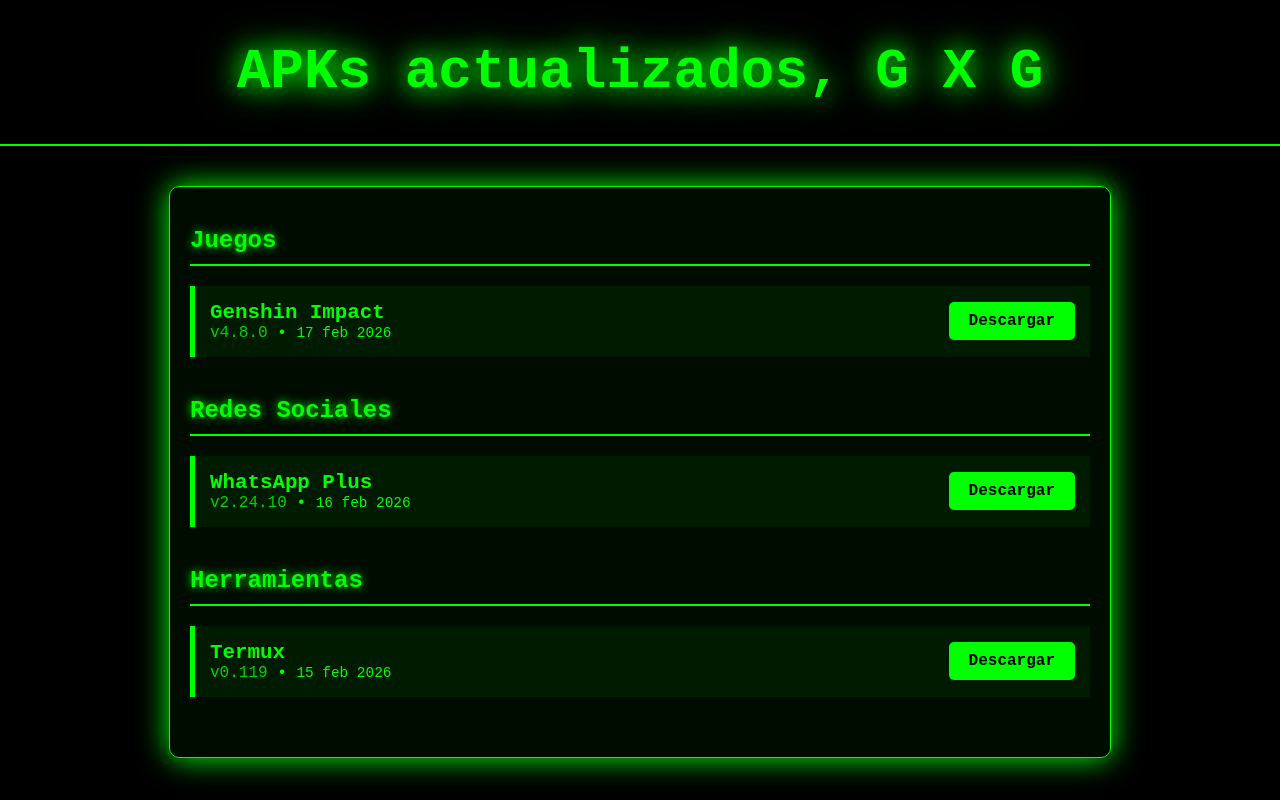
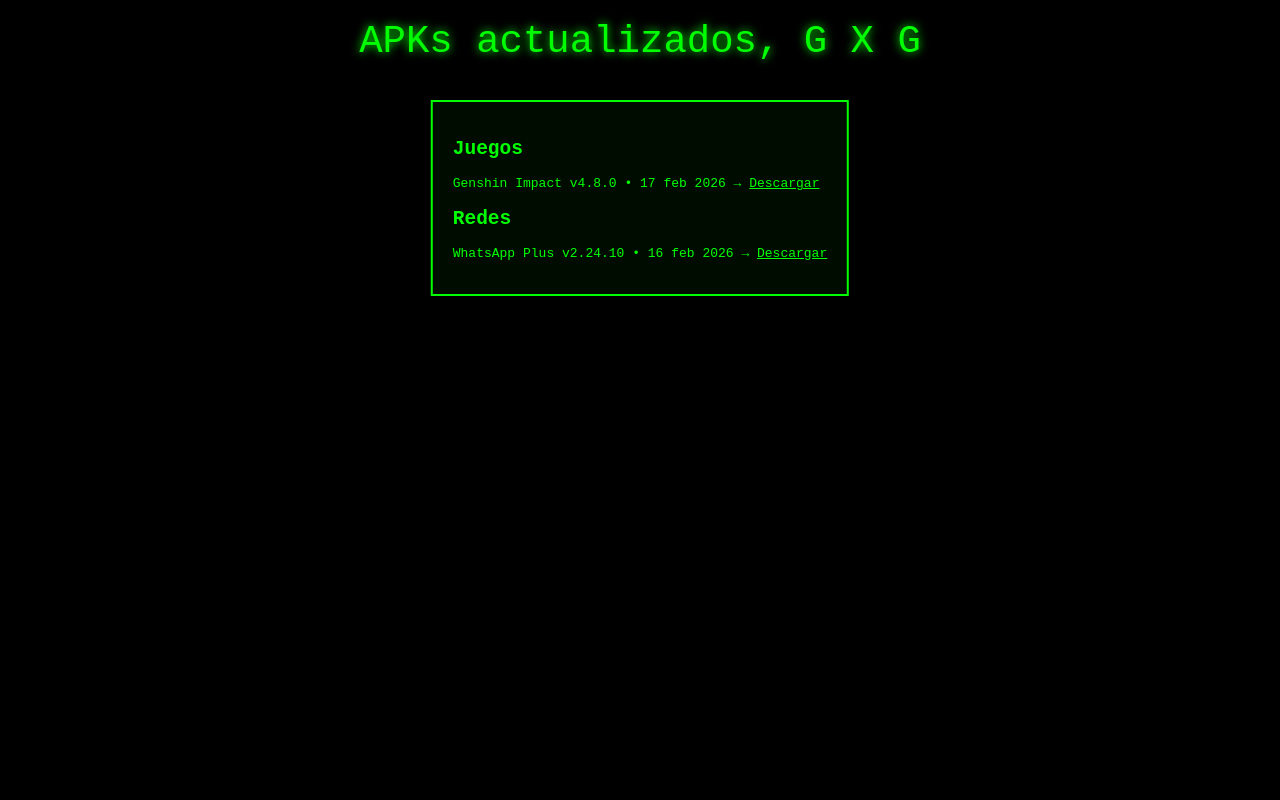
Before and after one commit to alberdte54321-ux/APK-XG, a plain HTML site: page index.html in a window 1280 px wide. Drawn offline with Linux system fonts and the light colour scheme.

Commit message:
bercionfinal

```diff
--- a/index.html
+++ b/index.html
@@ -1,176 +1,53 @@
 <!DOCTYPE html>
 <html lang="es">
 <head>
-  <meta charset="UTF-8" />
-  <meta name="viewport" content="width=device-width, initial-scale=1.0"/>
+  <meta charset="UTF-8">
+  <meta name="viewport" content="width=device-width, initial-scale=1.0">
   <title>APKs actualizados, G X G</title>
   <style>
-    body {
-      margin: 0;
-      padding: 0;
-      font-family: 'Courier New', monospace;
-      background: #000;
-      color: #0f0;
-      overflow-x: hidden;
-    }
-
-    /* Fondo Matrix */
-    canvas {
-      position: fixed;
-      top: 0; left: 0;
-      z-index: -1;
-    }
-
-    header {
-      text-align: center;
-      padding: 40px 20px;
-      background: rgba(0,0,0,0.7);
-      border-bottom: 2px solid #0f0;
-      position: relative;
-      z-index: 10;
-    }
-
-    h1 {
-      margin: 0;
-      font-size: 3.5em;
-      text-shadow: 0 0 10px #0f0, 0 0 20px #0f0;
-      animation: glow 2s infinite alternate;
-    }
-
-    .container {
-      max-width: 900px;
-      margin: 40px auto;
-      padding: 20px;
-      background: rgba(0,20,0,0.6);
-      border: 1px solid #0f0;
-      border-radius: 10px;
-      box-shadow: 0 0 30px #0f0;
-    }
-
-    .section {
-      margin-bottom: 40px;
-    }
-
-    h2 {
-      color: #0f0;
-      border-bottom: 2px solid #0f0;
-      padding-bottom: 10px;
-      text-shadow: 0 0 8px #0f0;
-    }
-
-    .apk-item {
-      display: flex;
-      justify-content: space-between;
-      align-items: center;
-      padding: 15px;
-      background: rgba(0,50,0,0.4);
-      margin: 10px 0;
-      border-left: 5px solid #0f0;
-      transition: all 0.3s;
-    }
-
-    .apk-item:hover {
-      background: rgba(0,80,0,0.6);
-      transform: scale(1.02);
-      box-shadow: 0 0 15px #0f0;
-    }
-
-    .apk-name { font-weight: bold; font-size: 1.3em; }
-    .apk-version { color: #0f0; opacity: 0.8; }
-    .apk-date { font-size: 0.9em; color: #0f0; }
-
-    a {
-      background: #0f0;
-      color: #000;
-      padding: 10px 20px;
-      text-decoration: none;
-      border-radius: 5px;
-      font-weight: bold;
-      transition: 0.3s;
-    }
-
-    a:hover { background: #00ff00; box-shadow: 0 0 15px #00ff00; }
-
-    @keyframes glow {
-      from { text-shadow: 0 0 10px #0f0; }
-      to   { text-shadow: 0 0 30px #0f0, 0 0 50px #0f0; }
-    }
+    body { margin:0; padding:0; background:#000; overflow:hidden; }
+    canvas { position:fixed; top:0; left:0; }
+    .title { position:absolute; top:20px; width:100%; text-align:center; color:#0f0; font-family:monospace; font-size:3em; text-shadow:0 0 10px #0f0; z-index:10; }
+    .container { position:absolute; top:100px; left:50%; transform:translateX(-50%); max-width:800px; color:#0f0; font-family:monospace; background:rgba(0,20,0,0.6); padding:20px; border:2px solid #0f0; z-index:10; }
   </style>
 </head>
 <body>
-
-<canvas id="matrix"></canvas>
-
-<header>
-  <h1>APKs actualizados, G X G</h1>
-</header>
+  <canvas id="c"></canvas>
+  <div class="title">APKs actualizados, G X G</div>
 
   <div class="container">
-  <div class="section">
     <h2>Juegos</h2>
-    <div class="apk-item">
-      <div>
-        <span class="apk-name">Genshin Impact</span><br>
-        <span class="apk-version">v4.8.0</span> • <span class="apk-date">17 feb 2026</span>
-      </div>
-      <a href="https://tu-enlace.com/genshin.apk" target="_blank">Descargar</a>
-    </div>
-    <!-- Añade más aquí -->
-  </div>
+    <p>Genshin Impact v4.8.0 • 17 feb 2026 → <a href="TU-ENLACE" style="color:#0f0;">Descargar</a></p>
 
-  <div class="section">
-    <h2>Redes Sociales</h2>
-    <div class="apk-item">
-      <div>
-        <span class="apk-name">WhatsApp Plus</span><br>
-        <span class="apk-version">v2.24.10</span> • <span class="apk-date">16 feb 2026</span>
-      </div>
-      <a href="https://tu-enlace.com/whatsapp.apk" target="_blank">Descargar</a>
-    </div>
-  </div>
-
-  <div class="section">
-    <h2>Herramientas</h2>
-    <div class="apk-item">
-      <div>
-        <span class="apk-name">Termux</span><br>
-        <span class="apk-version">v0.119</span> • <span class="apk-date">15 feb 2026</span>
-      </div>
-      <a href="https://tu-enlace.com/termux.apk" target="_blank">Descargar</a>
-    </div>
-  </div>
+    <h2>Redes</h2>
+    <p>WhatsApp Plus v2.24.10 • 16 feb 2026 → <a href="TU-ENLACE" style="color:#0f0;">Descargar</a></p>
   </div>
 
   <script>
-// Fondo Matrix
-const canvas = document.getElementById('matrix');
-const ctx = canvas.getContext('2d');
+    const c = document.getElementById('c');
+    const ctx = c.getContext('2d');
+    c.height = window.innerHeight;
+    c.width = window.innerWidth;
 
-canvas.width = window.innerWidth;
-canvas.height = window.innerHeight;
-
-const chars = '01ABCDEFGHIJKLMNOPQRSTUVWXYZ@#$%^&*()_+-=[]|;:,.<>?';
-const fontSize = 14;
-const columns = canvas.width / fontSize;
+    const matrix = "0123456789ABCDEFGHIJKLMNOPQRSTUVWXYZ@#$%^&*()_+-=[]|;:,.<>?";
+    const fontSize = 16;
+    const columns = c.width / fontSize;
 
     const drops = [];
-for (let x = 0; x < columns; x++) drops = 1;
+    for(let x = 0; x < columns; x++) drops = 1;
 
     function draw() {
       ctx.fillStyle = 'rgba(0, 0, 0, 0.05)';
-  ctx.fillRect(0, 0, canvas.width, canvas.height);
+      ctx.fillRect(0, 0, c.width, c.height);
 
       ctx.fillStyle = '#0f0';
       ctx.font = fontSize + 'px monospace';
 
-  for (let i = 0; i < drops.length; i++) {
-    const text = chars.charAt(Math.floor(Math.random() * chars.length));
-    const x = i * fontSize;
-    const y = drops * fontSize;
+      for(let i = 0; i < drops.length; i++) {
+        const text = matrix ;
+        ctx.fillText(text, i*fontSize, drops *fontSize);
 
-    ctx.fillText(text, x, y);
-
-    if (y > canvas.height && Math.random() > 0.975) drops = 0;
+        if(drops *fontSize > c.height && Math.random() > 0.975) drops = 0;
         drops ++;
       }
     }
@@ -178,10 +55,9 @@
     setInterval(draw, 35);
 
     window.addEventListener('resize', () => {
-  canvas.width = window.innerWidth;
-  canvas.height = window.innerHeight;
+      c.height = window.innerHeight;
+      c.width = window.innerWidth;
     });
   </script>
-
 </body>
 </html>
```
Lines whose indentation alone changed are shown as unchanged.
